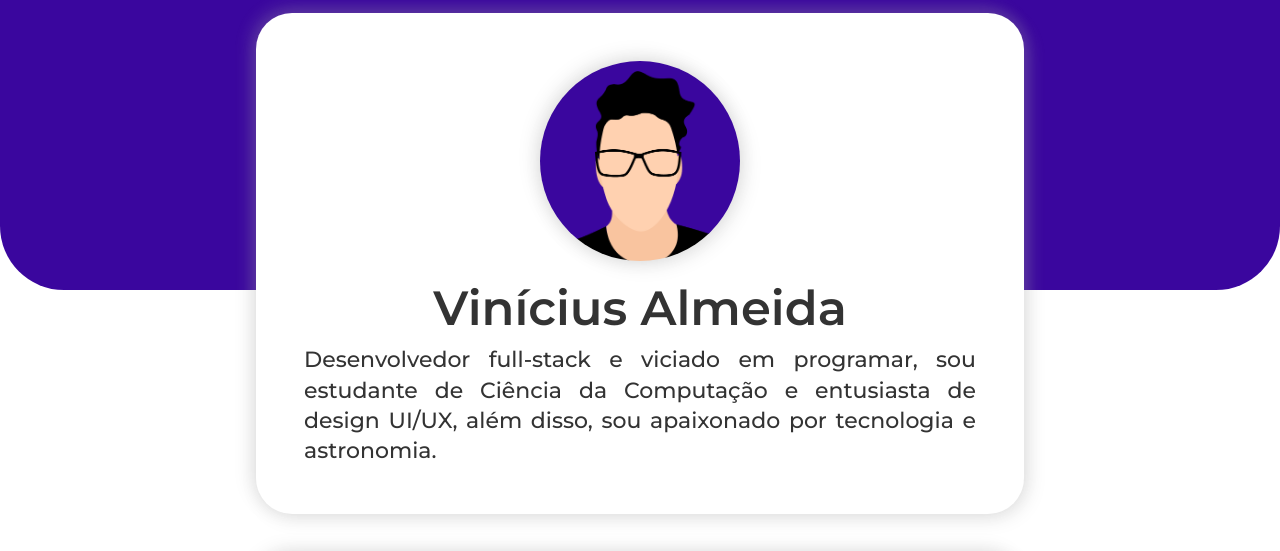
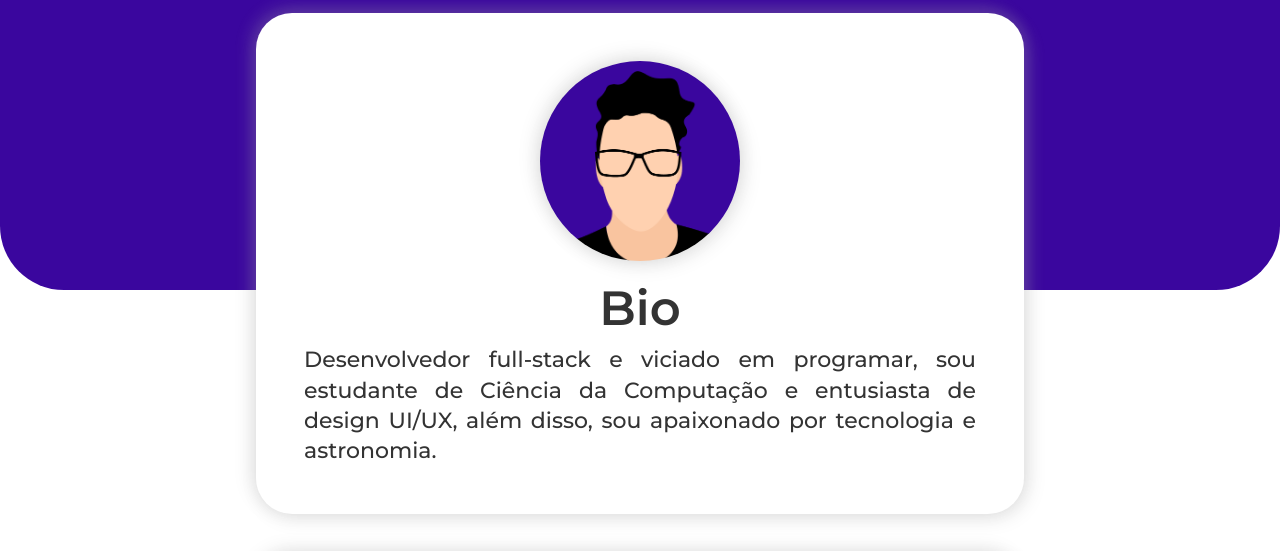
Before and after one commit to vinesnts/vinesnts.github.io, a website: page index.html in a window 1280 px wide. Shown: the part 190-741 px from the top of the page. Drawn offline with nearby package versions, Linux system fonts and the light colour scheme.

Commit message:
correção do título da seção de bio

```diff
--- a/index.html
+++ b/index.html
@@ -67,7 +67,7 @@
                 </div>
                 <div class="bio__info">
                     <h2 class="bio__info__profile-name">
-                        Vinícius Almeida
+                        Bio
                     </h2>
                     <!-- <p class="profile-job">Desenvolvedor Full-Stack</p> -->
                     <p class="bio__info__profile-text">
```
